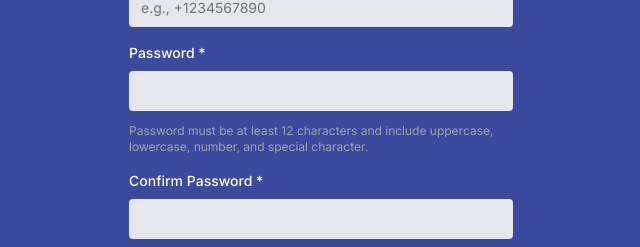
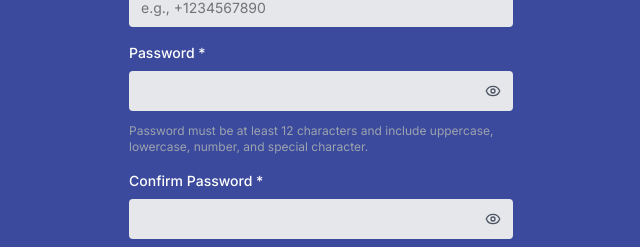
Before and after one commit to dalegacusan/web-spacesure, a Next.js app: page /register in a window 1280 px wide. Shown: the part 553-800 px from the top of the page, without its empty margins (319-959 px from the left). Built offline with nearby package versions, Linux system fonts and the light colour scheme.

Commit message:
Added password with eye icon

```diff
--- a/app/admin/users/create/page.tsx
+++ b/app/admin/users/create/page.tsx
@@ -429,6 +429,7 @@ const CreateUserPage = () => {
                     )}
                   </div>
 
+                  {/* Password Field with Eye Icon */}
                   <div>
                     <Label>
                       Password <span className='text-red-500'>*</span>
@@ -459,18 +460,17 @@ const CreateUserPage = () => {
                         )}
                       </Button>
                     </div>
-
-                    {/* 💡 Helper Text */}
-                    <p className='text-xs text-gray-400 mt-3'>
+                    {/* Helper Text */}
+                    <p className='text-xs text-gray-500 mt-1'>
                       Password must be at least 12 characters and include
                       uppercase, lowercase, number, and special character.
                     </p>
-
                     {errors.password && (
                       <p className='text-sm text-red-500'>{errors.password}</p>
                     )}
                   </div>
 
+                  {/* Confirm Password Field with Eye Icon */}
                   <div>
                     <Label>
                       Confirm Password <span className='text-red-500'>*</span>
@@ -757,7 +757,7 @@ const CreateUserPage = () => {
       </main>
 
       <footer className='text-center py-8 text-gray-600'>
-        <Link href='/about'>About Us</Link>{' '}
+        <Link href='/about'>About Us</Link>
         <p>© 2025 SpaceSure. All Rights Reserved</p>
       </footer>
     </div>
--- a/app/login/page.tsx
+++ b/app/login/page.tsx
@@ -1,15 +1,15 @@
 'use client';
-
-import type React from 'react';
 
 import { Button } from '@/components/ui/button';
 import { Input } from '@/components/ui/input';
 import { Label } from '@/components/ui/label';
 import { useToast } from '@/hooks/use-toast';
 import { UserRole } from '@/lib/enums/roles.enum';
+import { Eye, EyeOff } from 'lucide-react';
 import Image from 'next/image';
 import Link from 'next/link';
 import { useRouter } from 'next/navigation';
+import type React from 'react';
 import { useEffect, useState } from 'react';
 import { useAuth } from '../context/auth.context';
 
@@ -20,6 +20,7 @@ export default function LoginPage() {
   const { toast } = useToast();
   const { login } = useAuth();
   const [checkingAuth, setCheckingAuth] = useState(true);
+  const [showPassword, setShowPassword] = useState(false);
 
   const handleSubmit = async (e: React.FormEvent) => {
     e.preventDefault();
@@ -150,16 +151,31 @@ export default function LoginPage() {
             >
               Password
             </Label>
+            <div className='relative'>
               <Input
                 id='password'
-              type='password'
+                type={showPassword ? 'text' : 'password'}
                 value={formData.password}
                 onChange={(e) =>
                   setFormData({ ...formData, password: e.target.value })
                 }
-              className='w-full p-3 sm:p-4 text-base sm:text-lg bg-gray-200 border-none rounded'
+                className='w-full p-3 sm:p-4 text-base sm:text-lg bg-gray-200 border-none rounded pr-12'
                 required
               />
+              <Button
+                type='button'
+                variant='ghost'
+                size='sm'
+                className='absolute right-0 top-0 h-full px-3 py-2 hover:bg-transparent'
+                onClick={() => setShowPassword(!showPassword)}
+              >
+                {showPassword ? (
+                  <EyeOff className='h-5 w-5 text-gray-600' />
+                ) : (
+                  <Eye className='h-5 w-5 text-gray-600' />
+                )}
+              </Button>
+            </div>
           </div>
 
           <Button
--- a/app/register/page.tsx
+++ b/app/register/page.tsx
@@ -5,6 +5,7 @@ import { Input } from '@/components/ui/input';
 import { Label } from '@/components/ui/label';
 import { useToast } from '@/hooks/use-toast';
 import { UserRole } from '@/lib/enums/roles.enum';
+import { Eye, EyeOff } from 'lucide-react';
 import Link from 'next/link';
 import { useRouter } from 'next/navigation';
 import type React from 'react';
@@ -15,7 +16,6 @@ export default function RegisterPage() {
   const { user, token } = useAuth();
   const router = useRouter();
   const [checkingAuth, setCheckingAuth] = useState(true);
-
   const [formData, setFormData] = useState({
     firstName: '',
     middleName: '',
@@ -26,8 +26,9 @@ export default function RegisterPage() {
     role: UserRole.DRIVER,
     phoneNumber: '',
   });
-
   const [isLoading, setIsLoading] = useState(false);
+  const [showPassword, setShowPassword] = useState(false);
+  const [showConfirmPassword, setShowConfirmPassword] = useState(false);
   const { toast } = useToast();
 
   useEffect(() => {
@@ -267,15 +268,30 @@ export default function RegisterPage() {
             >
               Password *
             </Label>
+            <div className='relative'>
               <Input
                 id='password'
-              type='password'
+                type={showPassword ? 'text' : 'password'}
                 value={formData.password}
                 onChange={(e) => handleInputChange('password', e.target.value)}
-              className='w-full p-3 text-sm bg-gray-200 border-none rounded'
+                className='w-full p-3 text-sm bg-gray-200 border-none rounded pr-12'
                 required
                 minLength={6}
               />
+              <Button
+                type='button'
+                variant='ghost'
+                size='sm'
+                className='absolute right-0 top-0 h-full px-3 py-2 hover:bg-transparent'
+                onClick={() => setShowPassword(!showPassword)}
+              >
+                {showPassword ? (
+                  <EyeOff className='h-5 w-5 text-gray-600' />
+                ) : (
+                  <Eye className='h-5 w-5 text-gray-600' />
+                )}
+              </Button>
+            </div>
             <p className='text-xs text-gray-400 mt-3'>
               Password must be at least 12 characters and include uppercase,
               lowercase, number, and special character.
@@ -289,17 +305,32 @@ export default function RegisterPage() {
             >
               Confirm Password *
             </Label>
+            <div className='relative'>
               <Input
                 id='confirmPassword'
-              type='password'
+                type={showConfirmPassword ? 'text' : 'password'}
                 value={formData.confirmPassword}
                 onChange={(e) =>
                   handleInputChange('confirmPassword', e.target.value)
                 }
-              className='w-full p-3 text-sm bg-gray-200 border-none rounded'
+                className='w-full p-3 text-sm bg-gray-200 border-none rounded pr-12'
                 required
                 minLength={6}
               />
+              <Button
+                type='button'
+                variant='ghost'
+                size='sm'
+                className='absolute right-0 top-0 h-full px-3 py-2 hover:bg-transparent'
+                onClick={() => setShowConfirmPassword(!showConfirmPassword)}
+              >
+                {showConfirmPassword ? (
+                  <EyeOff className='h-5 w-5 text-gray-600' />
+                ) : (
+                  <Eye className='h-5 w-5 text-gray-600' />
+                )}
+              </Button>
+            </div>
           </div>
 
           <Button
```
Lines whose indentation alone changed are shown as unchanged.
